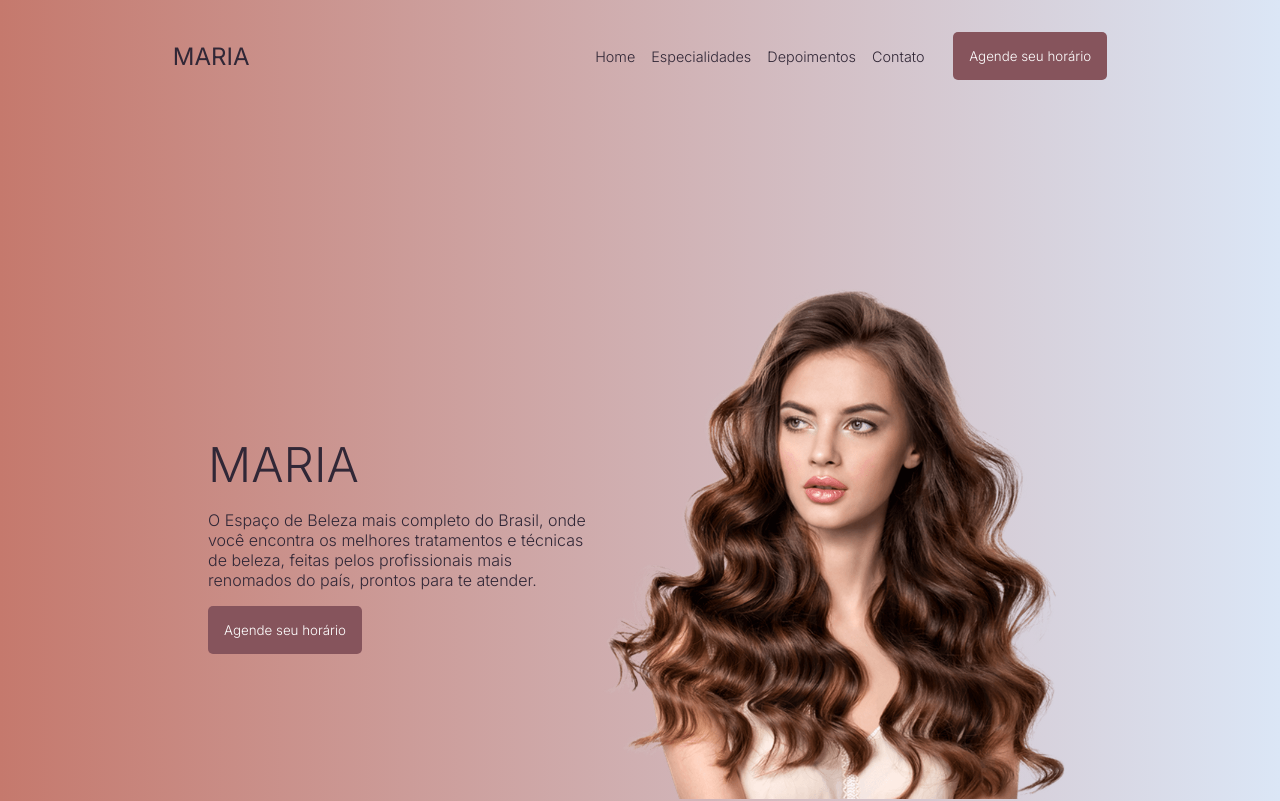
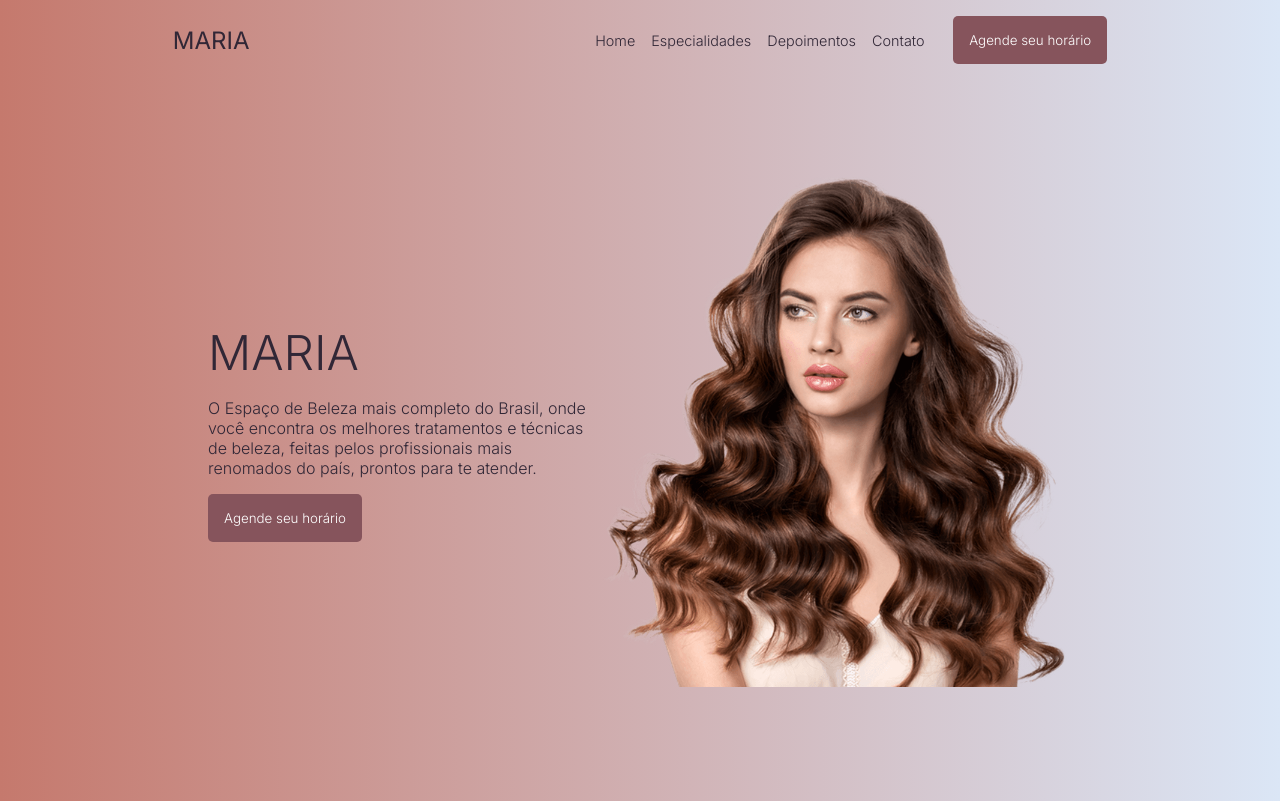
Before and after one commit to amandadeogr/beauty-space, a React (Vite) app: page / in a window 1280 px wide. Shown: the top 801 px of the page. Built offline with nearby package versions, Linux system fonts and the light colour scheme.

Commit message:
altera o position do header para fixed

```diff
--- a/src/components/Header/Header.css
+++ b/src/components/Header/Header.css
@@ -1,8 +1,11 @@
 .header {
    align-items: center;
+   background: linear-gradient(to right, #C5796D, #DBE6F6);
    display: flex;
    justify-content: space-around;
-   padding: 2rem 0;
+   padding: 1rem 0;
+   position: fixed;
+   width: 100%;
 }
 
 .left {
```
